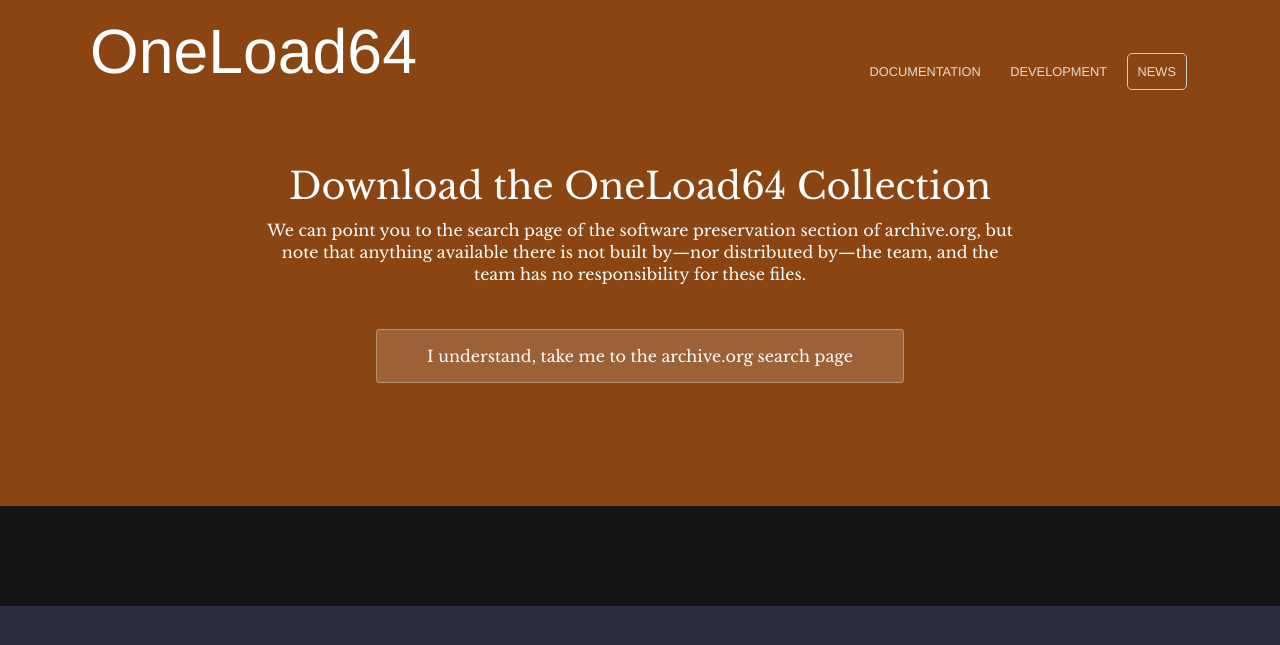
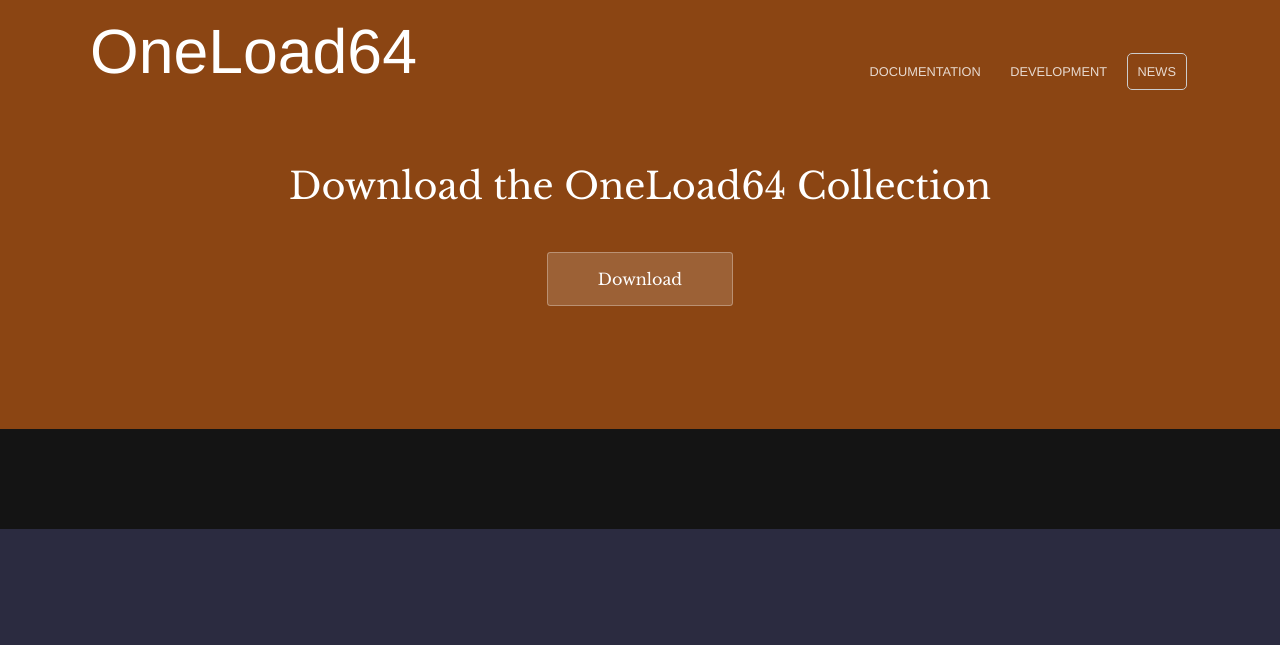
Before and after one commit to oneload64/oneload64.github.io, a Jekyll site: the page built from download.html, in a window 1280 px wide. Shown: the top 645 px of the page. Built offline with Jekyll 4.4.1, drawn with Linux system fonts in a browser that asks for light colours.

```diff
--- a/download.html
+++ b/download.html
@@ -7,8 +7,6 @@ description: The best way to experience Commodore 64 games
 	<div class="text-container">
 		<h1>Download the OneLoad64 Collection</h1>
 
-		<p class="subtext"> We can point you to the search page of the software preservation section of archive.org, but note that anything available there is not built by&mdash;nor distributed by&mdash;the team, and the team has no responsibility for these&nbsp;files.</p>
-
-    <div class="cta button alt"><a target="_blank" href="https://www.youtube.com/watch?v=lz0CJbkplj0">I understand, take me to the archive.org search page</a></div>
+    <div class="cta button alt"><a target="_blank" href="https://drive.google.com/file/d/1Ef6J-yyzE14stEaqjK7XlYuutDDBOCyr/view">Download</a></div>
   </div>
 </section>
```
Also changed, not shown: _posts/2024-01-06-v5.md (added, +36 -0 lines).
